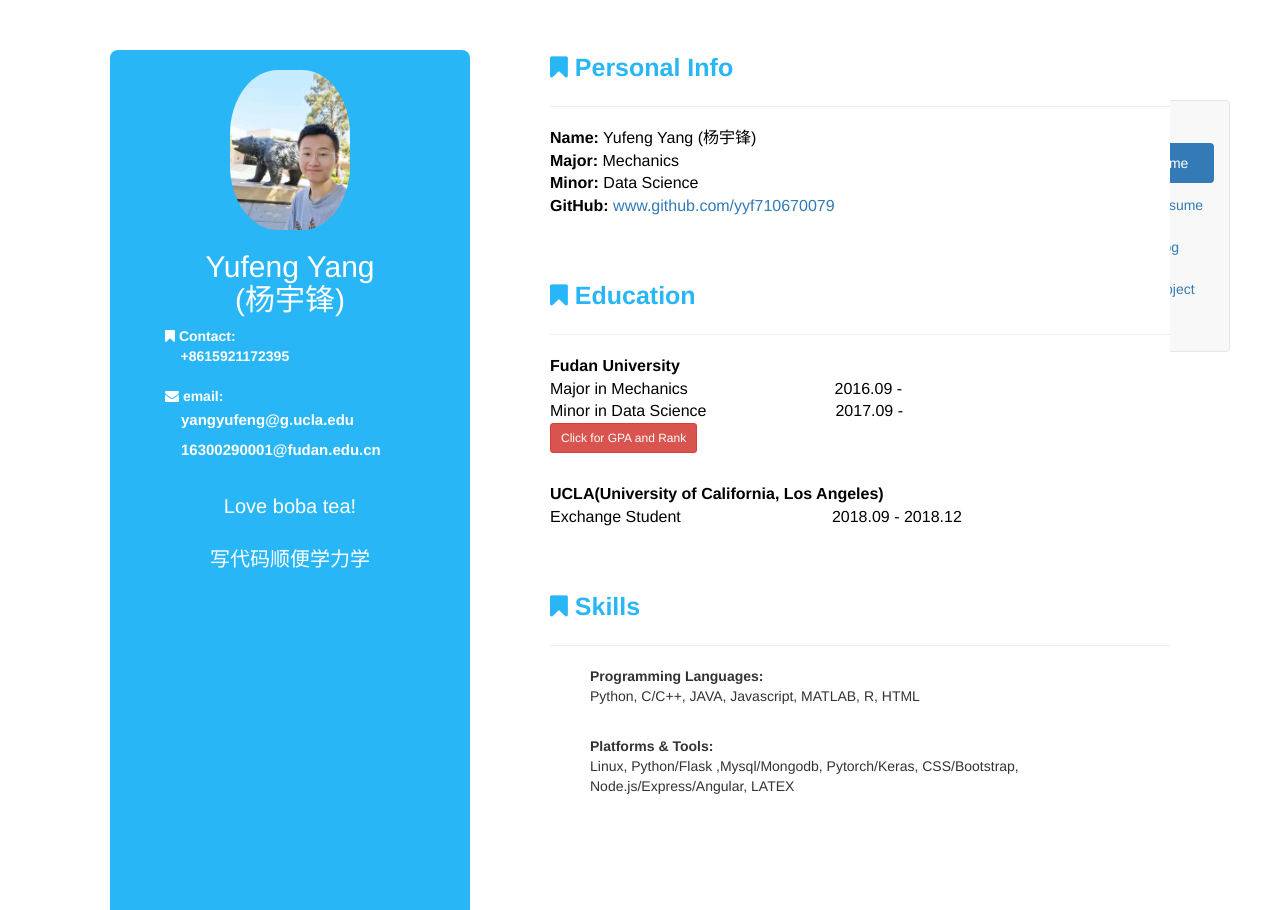
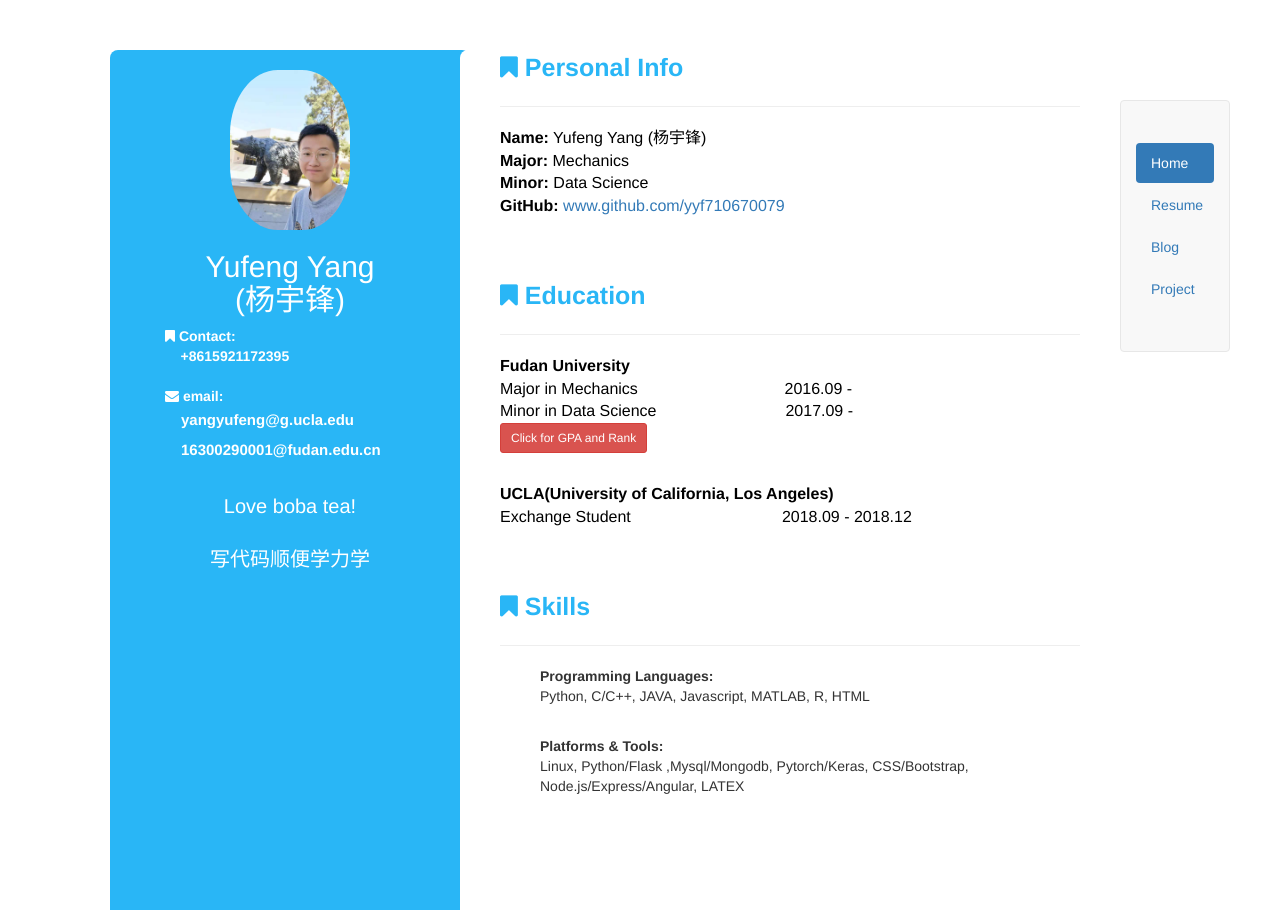
Before and after one commit to yfyang16/myweb, a Flask app: page / in a window 1280 px wide. Run offline with Flask 2, Linux system fonts and the light colour scheme; some libraries are stand-ins or nearby versions.

Commit message:
right bar modification

```diff
--- a/app/static/css/index.css
+++ b/app/static/css/index.css
@@ -36,11 +36,11 @@
 .rightbar {
   border-radius: 0.8rem;
   height: 100%;
-  width: 66rem;
+  width: 62rem;
   position: fixed;
   z-index: 1;
   top: 5rem;
-  left: 51rem;
+  left: 46rem;
   background-color: white;
   overflow-x: hidden;
 }
```
